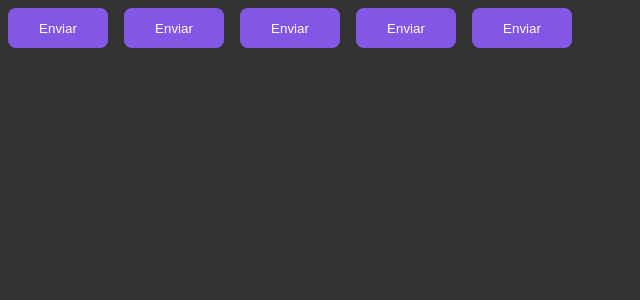
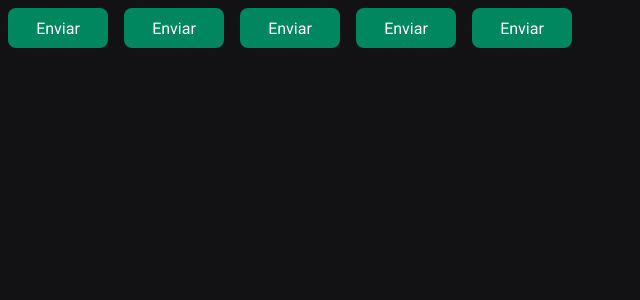
Before and after one commit to Alessandra-Nastassja/timer, a React (Vite) app: page / in a window 1280 px wide. Shown: the top 300 px of the page, without its empty margins (0-640 px from the left). Built offline with nearby package versions, Linux system fonts and the light colour scheme.

Commit message:
feat: set styles global on styled components

```diff
--- a/index.html
+++ b/index.html
@@ -2,7 +2,14 @@
 <html lang="en">
   <head>
     <meta charset="UTF-8" />
+
+    <link rel="preconnect" href="https://fonts.gstatic.com" crossorigin>
+    <link href="https://fonts.googleapis.com/css2?family=Roboto+Mono:wght@700&family=Roboto:wght@400;700&display=swap" rel="stylesheet" />
+
     <meta name="viewport" content="width=device-width, initial-scale=1.0" />
+
+    <link rel="preconnect" href="https://fonts.googleapis.com">
+
     <title>Timer</title>
   </head>
   <body>
--- a/src/components/Button.styles.ts
+++ b/src/components/Button.styles.ts
@@ -20,7 +20,7 @@ export const ButtonContainer = styled.button<ButtonContainerProps>`
   border: 0;
   margin: 8px;
 
-  background-color: ${props => props.theme.primary};
+  background-color: ${props => props.theme['green-500']};
   color: ${props => props.theme.white};
 
   /* ${props => {
--- a/src/styles/global.ts
+++ b/src/styles/global.ts
@@ -7,8 +7,19 @@ export const GlobalStyle = createGlobalStyle`
     box-sizing: border-box;
   }
 
+  :focus {
+    outline: 0;
+    box-shadow: 0 0 0 2px ${props => props.theme['green-500']};
+  }
+
   body {
-    background: #333;
-    color: #fff;
+    background: ${props => props.theme['gray-900']};
+    color: ${props => props.theme['gray-300']};
+  }
+
+  body, input, textarea, button {
+    font-family: 'Roboto', sans-serif;
+    font-weight: 400;
+    font-size: 1rem;
   }
 `;
--- a/src/styles/themes/default.ts
+++ b/src/styles/themes/default.ts
@@ -1,5 +1,21 @@
 export const defaultTheme = {
-  white: '#fff',
-  primary: '#8257e6',
-  secondary: 'orange'
+  white: '#FFF',
+
+  'gray-100': '#E1E1E6',
+  'gray-300': '#C4C4CC',
+  'gray-400': '#8D8D99',
+  'gray-500': '#7C7C8A',
+  'gray-600': '#323238',
+  'gray-700': '#29292E',
+  'gray-800': '#202024',
+  'gray-900': '#121214',
+
+  'green-300': '#00B37E',
+  'green-500': '#00875F',
+  'green-700': '#015F43',
+
+  'red-500': '#AB222E',
+  'red-700': '#7A1921',
+
+  'yellow-500': '#FBA94C',
 }
```
